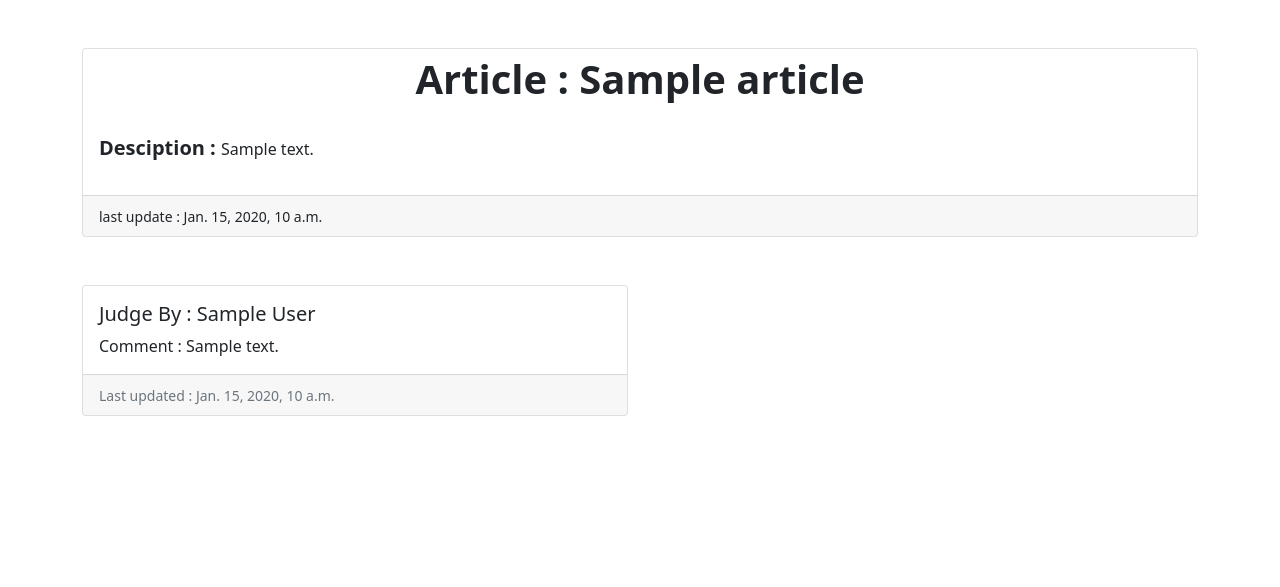
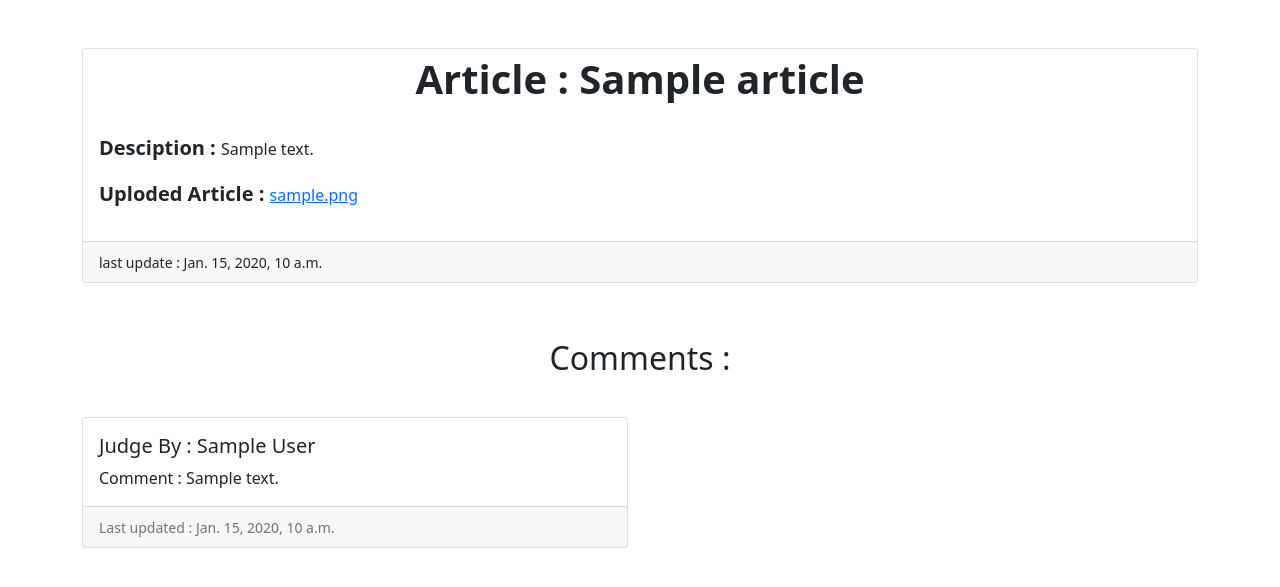
Before and after one commit to capamir/article, a Django app: page /article/profile/show_article/00000000-0000-0000-0000-000000000001 in a window 1280 px wide. Shown: the part 88-675 px from the top of the page. Run offline with Django 4.2, Linux system fonts and the light colour scheme; tables that the repository leaves empty hold one stand-in row (values such as "Sample post"); some libraries are stand-ins or nearby versions.

Commit message:
add uploded file to showArticle template

```diff
--- a/userPanel_module/templates/userPanel_module/student_view/show_article.html
+++ b/userPanel_module/templates/userPanel_module/student_view/show_article.html
@@ -13,6 +13,10 @@
                                 <span class="fs-5 fw-bold">Desciption : </span>
                                 {{ article.description }}
                             </p>
+                            <p>
+                                <span class="fs-5 fw-bold">Uploded Article : </span>
+                                <a href="{{ article.file.url }}">{{ article.file.name }}</a>
+                            </p>
                         </div>
                         <div class="card-footer">
                             <small>last update : {{ article.updated }}</small>
@@ -20,7 +24,10 @@
                     </div>
                 </div>
             </div>
-                <div class="row row-cols-1 row-cols-md-2 g-4">
+            <div class="row my-2">
+                <h2 class="text-center">Comments : </h2>
+            </div>
+            <div class="row row-cols-1 row-cols-md-2 g-4 my-2">
                     {% for review in reviews %}
                           <div class="col">
                             <div class="card">
```
